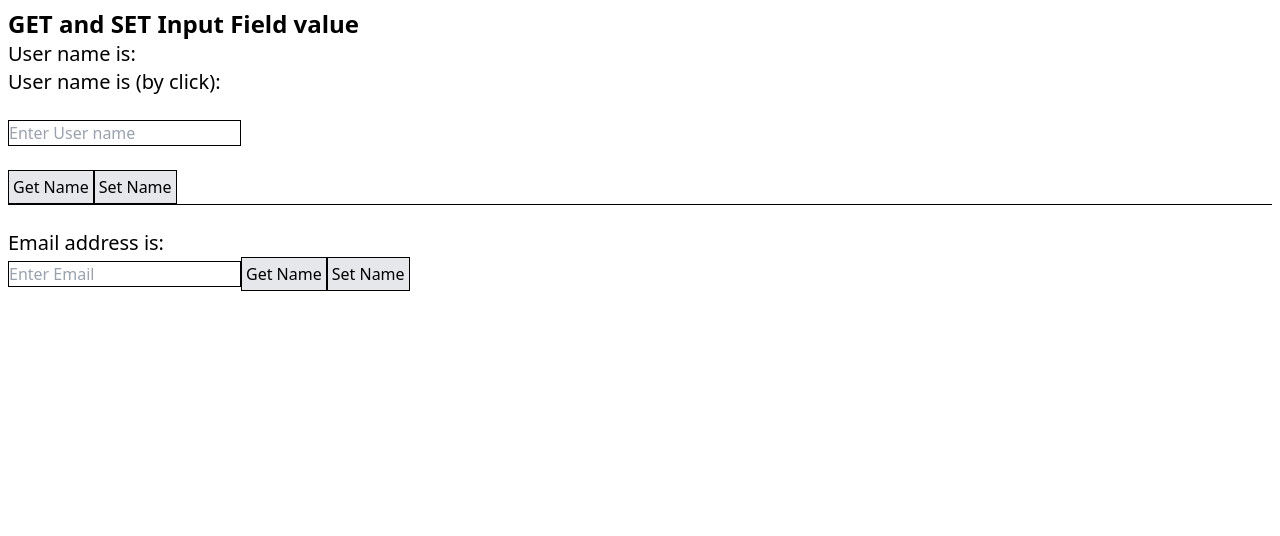
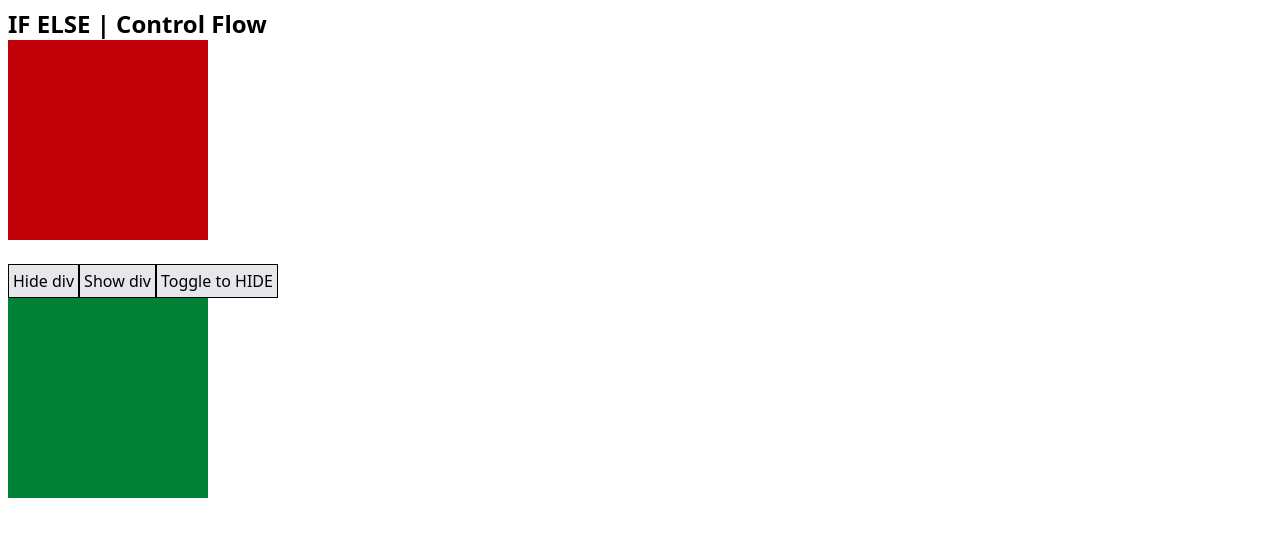
Before and after one commit to SomanAnshuman/Angular-Learning, an Angular app: page / in a window 1280 px wide. Shown: the top 536 px of the page. Built offline with nearby package versions, Linux system fonts and the light colour scheme.

Commit message:
day 2 If Else | control flow

```diff
--- a/src/app/app.component.html
+++ b/src/app/app.component.html
@@ -8,60 +8,38 @@
 <!-- * * * * * * * * * * * * * * * * * * * * * * * * * * * * * * * -->
 
 <body class="m-2">
-  <h1 class="text-2xl font-bold">GET and SET Input Field value</h1>
+  <h1 class="text-2xl font-bold">IF ELSE | Control Flow</h1>
 
-  <h2 class="text-xl">User name is: {{ name }}</h2>
-  <h2 class="text-xl">User name is (by click): {{ displayName }}</h2>
+  @if(x > 10){
+  <div class="w-[200px] h-[200px] bg-red-700"></div>
+  }
+  <br />
 
-  <br />
-  <input
-    (input)="renderName($event)"
-    type="text"
-    value="{{ name }}"
-    placeholder="Enter User name"
-    class="border placeholder:text-gray-400"
-  />
-  <br />
-  <br />
   <button
-    (click)="getName()"
+    (click)="hide()"
     class="border p-1 bg-gray-200 cursor-pointer active:bg-gray-400"
   >
-    Get Name
+    Hide div
   </button>
   <button
-    (click)="setName()"
+    (click)="show()"
     class="border p-1 bg-gray-200 cursor-pointer active:bg-gray-400"
   >
-    Set Name
+    Show div
+  </button>
+  <button
+    (click)="toggle()"
+    class="border p-1 bg-gray-200 cursor-pointer active:bg-gray-400"
+  >
+    {{display ? 'Toggle to HIDE' : 'Toggle to SHOW'}}
   </button>
 
-  <hr />
-  <br />
-
-  <h2 class="text-xl">
-    Email address is: <span class="font-bold">{{ email }}</span>
-  </h2>
-  <input
-    type="text"
-    placeholder="Enter Email"
-    value="{{ email }}"
-    class="border placeholder:text-gray-400"
-    #emailField
-  />
-  <!-- here 'emailField' is a template refernce variable -->
-  <button
-    (click)="getEmail(emailField.value)"
-    class="border p-1 bg-gray-200 cursor-pointer active:bg-gray-400"
-  >
-    Get Name
-  </button>
-  <button
-    (click)="setEmail()"
-    class="border p-1 bg-gray-200 cursor-pointer active:bg-gray-400"
-  >
-    Set Name
-  </button>
+  @if(display){
+    <div class="w-[200px] h-[200px] bg-green-700"></div>
+  }
+  @else {
+    <p>Div is now hidden</p>
+  }
 </body>
 
 <!-- * * * * * * * * * * * * * * * * * * * * * * * * * * * * * * * * -->
--- a/src/app/app.component.ts
+++ b/src/app/app.component.ts
@@ -9,29 +9,16 @@ import { FormsModule } from '@angular/forms';
   styleUrl: './app.component.css',
 })
 export class AppComponent {
-  name = '';
-  displayName = '';
-  email = '';
+  display = true;
+  x = 20;
 
-  renderName(event: Event) {
-    const name = (event.target as HTMLInputElement).value;
-    console.log(name);
-
-    this.name = name;
+  hide(){
+    this.display = false;
   }
-  getName() {
-    this.displayName = this.name;
+  show(){
+    this.display = true;
   }
-  setName() {
-    this.name = 'Sangameshwar';
-  }
-
-  getEmail(val: string) {
-    console.log(val);
-
-    this.email = val;
-  }
-  setEmail(){
-    this.email = "function@lambda.com"
+  toggle(){
+    this.display = !this.display;
   }
 }
```
